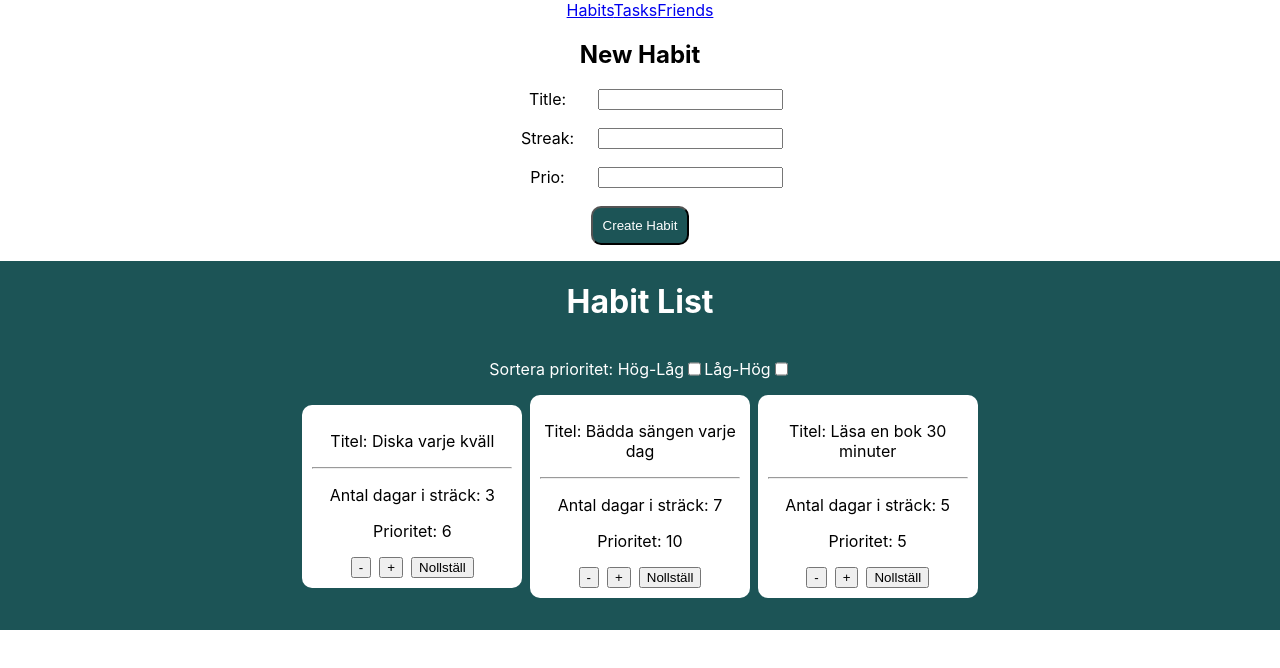
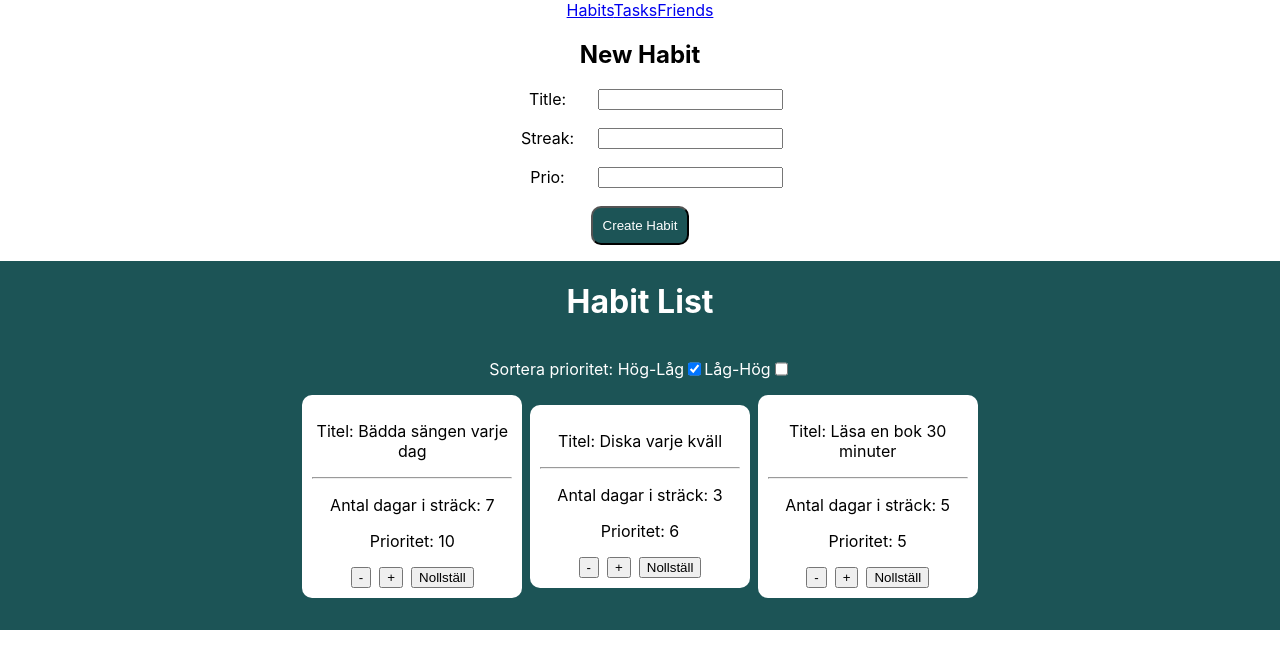
Before and after one commit to Sopmel/grouptask, a React (Create React App) app: page /habits in a window 1280 px wide. Shown: the top 668 px of the page. Built offline with nearby package versions, Linux system fonts and the light colour scheme.

Commit message:
Sortering helt klar. Ny habit sorteras direkt.

```diff
--- a/src/Components/NewHabit.jsx
+++ b/src/Components/NewHabit.jsx
@@ -1,6 +1,4 @@
 import React from 'react';
-import { useState } from "react";
-import { Row } from 'react-bootstrap';
 
 
 function NewHabit({handleChange, saveHabit, title, date, prio}) {
--- a/src/Pages/HabitsPage.jsx
+++ b/src/Pages/HabitsPage.jsx
@@ -24,13 +24,12 @@ function HabitsPage() {
     }]);
 
 
-    const [ newHabit, setNewHabit ] = useState();
     const [ title, setTitle ] = useState('');
     const [ date, setDate ] = useState('');
     const [ prio, setPrio ] = useState();
     const [ errorMessage, setErrorMessage ] = useState('');
-    const [ sortByHighPrio, setSortByHighPrio ] = useState(false);
-    const [ sortByLowPrio, setSortByLowPrio ] = useState(false);
+    const [sortOrder, setSortOrder] = useState('asc');
+    const [ prevHabitsList, setPrevHabitsList ] = useState([]);
 
 
     const handleChange = (e) => {
@@ -59,7 +58,16 @@ function HabitsPage() {
             streaks: date,
             prioritet: prio,
         };
-        setHabitsList([...habitsList, habitObj ]);
+
+        const sortedList = [...habitsList].sort((a, b) => {
+            const prioHigh = a.prioritet || 0;
+            const prioLow = b.prioritet || 0;
+            return sortOrder === 'asc' ? prioLow - prioHigh : prioHigh - prioLow;
+          });
+
+        setPrevHabitsList([...habitsList]);
+
+        setHabitsList((prevHabitsList) => [...prevHabitsList, habitObj]);
         setTitle('');
         setDate('');
         setPrio('');
@@ -85,36 +93,20 @@ function HabitsPage() {
       };
 
       useEffect(() => {
-        sortList();
-      }, [sortByHighPrio, sortByLowPrio]);
+        const sortList = () => {
+            setHabitsList((prevHabitsList) => {
+                const sortedList = [...prevHabitsList].sort((a,b) => {
+                    const prioHigh = (a.prioritet || 0);
+                    const prioLow = (b.prioritet || 0);
+                    return sortOrder === 'asc' ? prioLow - prioHigh : prioHigh - prioLow;
+            });
+            return sortedList;
+    });
 
-      const handleSortByPrio = (order) => {
-        if (order === "highToLow") {
-            setSortByHighPrio (!sortByHighPrio);
-            setSortByLowPrio(false);
-        } else if (order === "lowToHigh") {
-            setSortByLowPrio (!sortByLowPrio);
-            setSortByHighPrio(false);
-        }
-          };
+    };
+    sortList();
+    }, [sortOrder, prevHabitsList]);
 
-      const sortListByHighPrio = () => {
-        const sortedList = [...habitsList].sort((a, b) => b.prioritet - a.prioritet);
-        setHabitsList(sortedList)
-      };
-
-      const sortListByLowPrio = () => {
-        const sortedList = [...habitsList].sort((a, b) => a.prioritet - b.prioritet);
-        setHabitsList(sortedList)
-      };
-
-      const sortList = () => {
-        if (sortByHighPrio) {
-            sortListByHighPrio();
-        } else if (sortByLowPrio) {
-            sortListByLowPrio();
-        }
-      }
 
 
   return (
@@ -136,10 +128,10 @@ function HabitsPage() {
         {/* Sortering */}
         <div style={{display: "flex", justifyContent: "center"}}>
         <p style={{color: "#ffffff"}}>Sortera prioritet: Hög-Låg</p>
-        <input type="checkbox" defaultChecked={sortByHighPrio === "highToLow"} onChange={() => handleSortByPrio("highToLow")}
+        <input type="checkbox" checked={sortOrder === "asc"} onChange={() => setSortOrder("asc")}
         />
          <p style={{color: "#ffffff"}}>Låg-Hög</p>
-        <input type="checkbox" defaultChecked={sortByLowPrio === 'lowToHigh'} onChange={() => handleSortByPrio('lowToHigh')}
+        <input type="checkbox" checked={sortOrder === "desc"} onChange={() => setSortOrder("desc")}
 
         />
         </div>
```
